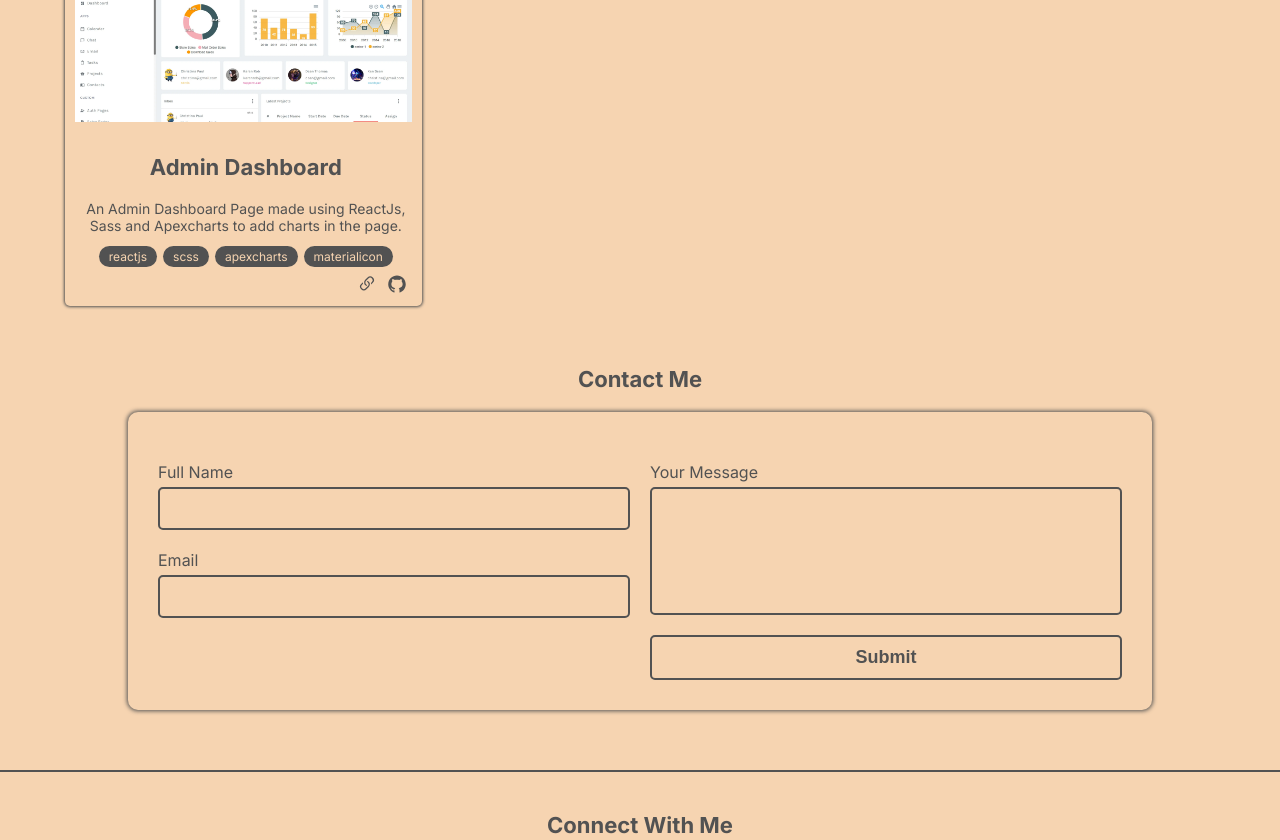
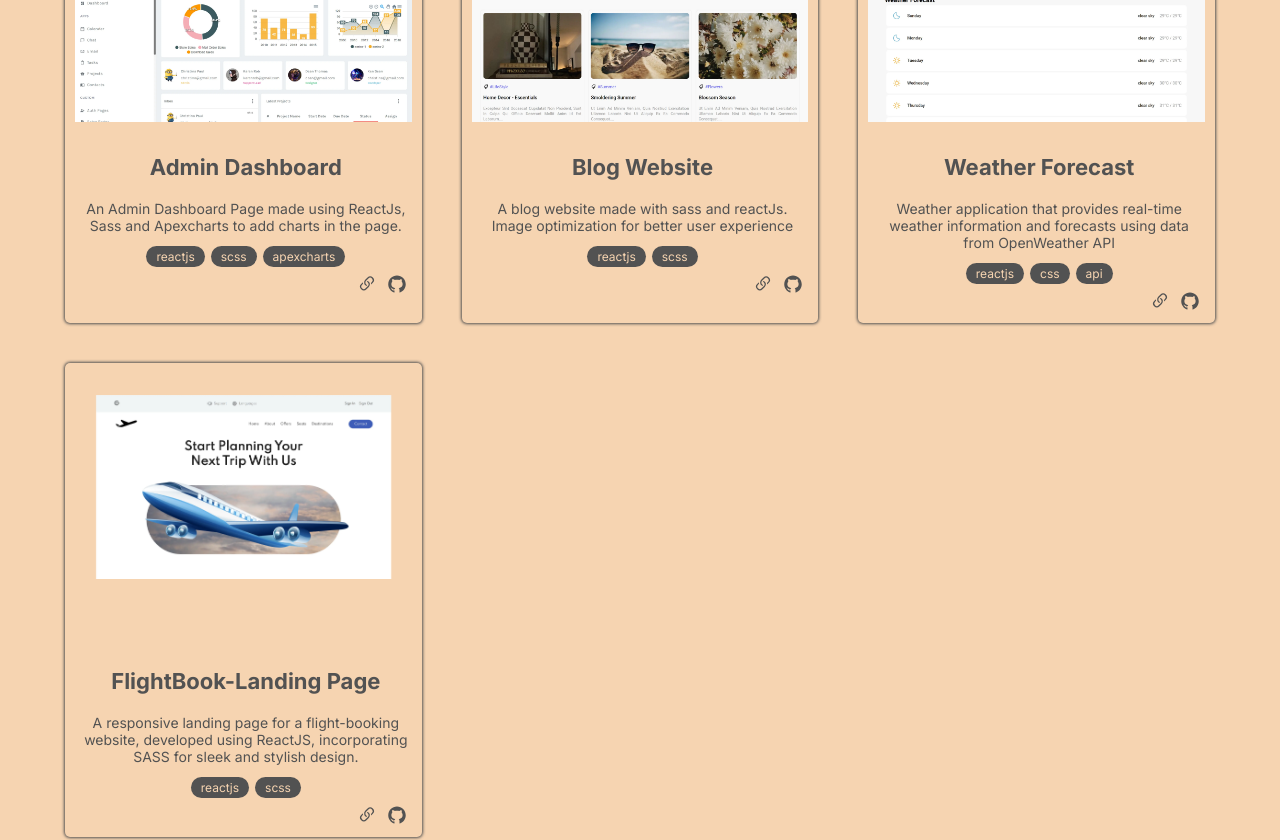
Before and after one commit to ayezabashir/My-Portfolio, a React (Vite) app: page / in a window 1280 px wide. Shown: the part 1240-2080 px from the top of the page. Built offline with nearby package versions, Linux system fonts and the light colour scheme.

Commit message:
projects component

```diff
--- a/src/components/projects/Projects.jsx
+++ b/src/components/projects/Projects.jsx
@@ -1,8 +1,12 @@
 import { BsLink45Deg } from 'react-icons/bs'
 import { AiFillGithub } from 'react-icons/ai'
+
 import abelton from '/images/ableton-clone.webp'
 import admindash from '/images/admin-dashboard.webp'
+import blog from '/images/blog-website.webp'
+import flightbook from '/images/flightbook-landingpage.webp'
 import booknest from '/images/book-nest-search.webp'
+import weather from '/images/weather-app.webp'
 import crypto from '/images/crytpocurrency-search.webp'
 
 const allProjects = [
@@ -38,9 +42,36 @@ const allProjects = [
         project_cover: admindash,
         project_name: 'Admin Dashboard',
         project_desc: 'An Admin Dashboard Page made using ReactJs, Sass and Apexcharts to add charts in the page.',
-        project_languages: ['reactjs', 'scss', 'apexcharts', 'materialicon'],
+        project_languages: ['reactjs', 'scss', 'apexcharts'],
         project_live_link: 'https://react-js-admin-dashboard-zeta.vercel.app/',
         project_github_link: 'https://github.com/ayezabashir/ReactJs-AdminDashboard'
+    },
+    {
+        id: 5,
+        project_cover: blog,
+        project_name: 'Blog Website',
+        project_desc: 'A blog website made with sass and reactJs. Image optimization for better user experience',
+        project_languages: ['reactjs', 'scss'],
+        project_live_link: 'https://react-js-blog-webssite.vercel.app/',
+        project_github_link: 'https://github.com/ayezabashir/ReactJS-BlogWebssite'
+    },
+    {
+        id: 6,
+        project_cover: weather,
+        project_name: 'Weather Forecast',
+        project_desc: 'Weather application that provides real-time weather information and forecasts using data from OpenWeather API',
+        project_languages: ['reactjs', 'css', 'api'],
+        project_live_link: 'https://react-js-weather-app-ebon.vercel.app/',
+        project_github_link: 'https://github.com/ayezabashir/ReactJS-Weather-Forecasts'
+    },
+    {
+        id: 7,
+        project_cover: flightbook,
+        project_name: 'FlightBook-Landing Page',
+        project_desc: 'A responsive landing page for a flight-booking website, developed using ReactJS, incorporating SASS for sleek and stylish design.',
+        project_languages: ['reactjs', 'scss'],
+        project_live_link: 'https://landing-page-flight-booking-website.vercel.app/',
+        project_github_link: 'https://github.com/ayezabashir/ReactJS-FlightBookingLandingPage'
     },
 ]
 
```
